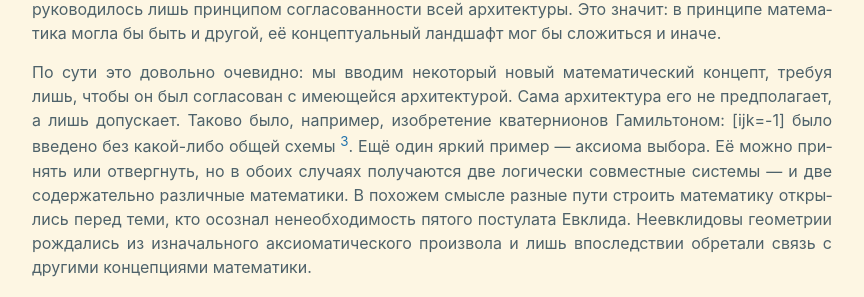
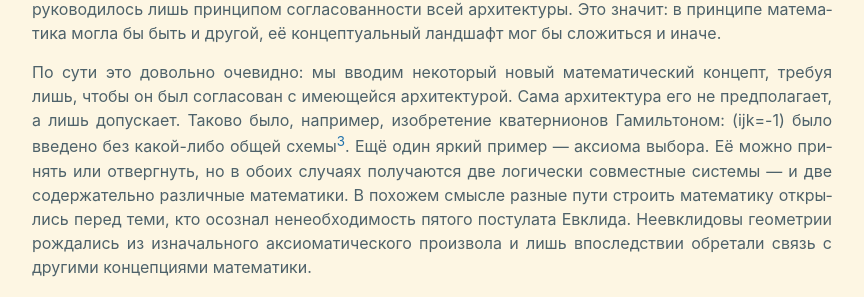
Before and after one commit to Magistrshurik/magistrshurik.github.io, a Jekyll site: the page built from _posts/2025-07-28-maths-to-phys.md, in a window 1280 px wide and 900 px high, scrolled down 1878 px. Shown: the part 198-495 px from the top of the window, without its empty margins (208-1072 px from the left). Built offline with Jekyll 4.4.1, drawn with Linux system fonts in a browser that asks for light colours.

Commit message:
corrections

```diff
--- a/_layouts/base.html
+++ b/_layouts/base.html
@@ -15,7 +15,7 @@
       type="text/javascript"
       id="MathJax-script"
       async
-      src="https://cdn.jsdelivr.net/npm/mathjax@3/es5/tex-mml-chtml.js"
-    ></script>
+      src="https://cdn.jsdelivr.net/npm/mathjax@3/es5/tex-mml-chtml.js">
+    </script>
   </body>
 </html>
--- a/_posts/2025-07-28-maths-to-phys.md
+++ b/_posts/2025-07-28-maths-to-phys.md
@@ -24,7 +24,7 @@ date: 2025-07-28
 
 Математика — это действительно мир абстрактных понятий. Однако, нет никаких оснований утверждать, будто этот мир существует независимо от нас, скрываясь от глаз где-то в эмпиреях. Что действительно можно утверждать — это то, что этот мир _историчен_. История математики — удивительная история _творчества_: разработки, согласования и осмысления всё новых и новых, всё более и более абстрактных и утончённых концепций. Это не мир чистой логики, как полагали логицисты: математика не выводится из логики, по крайней мере в реальной истории своего становления[^2]. Математические понятия — числа, функции, производные и интегралы, группы и гомологии — рождались вовсе не из законов логики. Математика всегда обладала собственной _исторической эвристикой_. Говоря иначе: математические объекты создавались в акте свободного творчества, которое руководилось лишь принципом согласованности всей архитектуры. Это значит: в принципе математика могла бы быть и другой, её концептуальный ландшафт мог бы сложиться и иначе.
 
-По сути это довольно очевидно: мы вводим некоторый новый математический концепт, требуя лишь, чтобы он был согласован с имеющейся архитектурой. Сама архитектура его не предполагает, а лишь допускает. Таково было, например, изобретение кватернионов Гамильтоном: \[ijk=-1\] было введено без какой-либо общей схемы [^3]. Ещё один яркий пример — аксиома выбора. Её можно принять или отвергнуть, но в обоих случаях получаются две логически совместные системы — и две содержательно различные математики. В похожем смысле разные пути строить математику открылись перед теми, кто осознал ненеобходимость пятого постулата Евклида. Неевклидовы геометрии рождались из изначального аксиоматического произвола и лишь впоследствии обретали связь с другими концепциями математики.
+По сути это довольно очевидно: мы вводим некоторый новый математический концепт, требуя лишь, чтобы он был согласован с имеющейся архитектурой. Сама архитектура его не предполагает, а лишь допускает. Таково было, например, изобретение кватернионов Гамильтоном: \(ijk=-1\) было введено без какой-либо общей схемы[^3]. Ещё один яркий пример — аксиома выбора. Её можно принять или отвергнуть, но в обоих случаях получаются две логически совместные системы — и две содержательно различные математики. В похожем смысле разные пути строить математику открылись перед теми, кто осознал ненеобходимость пятого постулата Евклида. Неевклидовы геометрии рождались из изначального аксиоматического произвола и лишь впоследствии обретали связь с другими концепциями математики.
 
 Эти соображения касаются в первую очередь наиболее поздних и высокоуровневых конструкций. Базовые конструкции — такие как _число_ и _фигура_ — обладают, по-видимому, меньшей свободой. Однако в чём причина их необходимости? Что за ней стоит? На эти вопросы можно попытаться ответить. Кроме того, эти вопросы напрямую приводят к разрешению кажущейся загадки: _почему математика применима к физике_? В целом, чтобы распутать эту проблему, естественно обратиться к _истокам_, к первым прецедентам использования математических абстракций в деле познания природы. Ведь вся дальнейшая история математического естествознания — не более и не менее, чем творческая реализация первичных решений.
 
```
